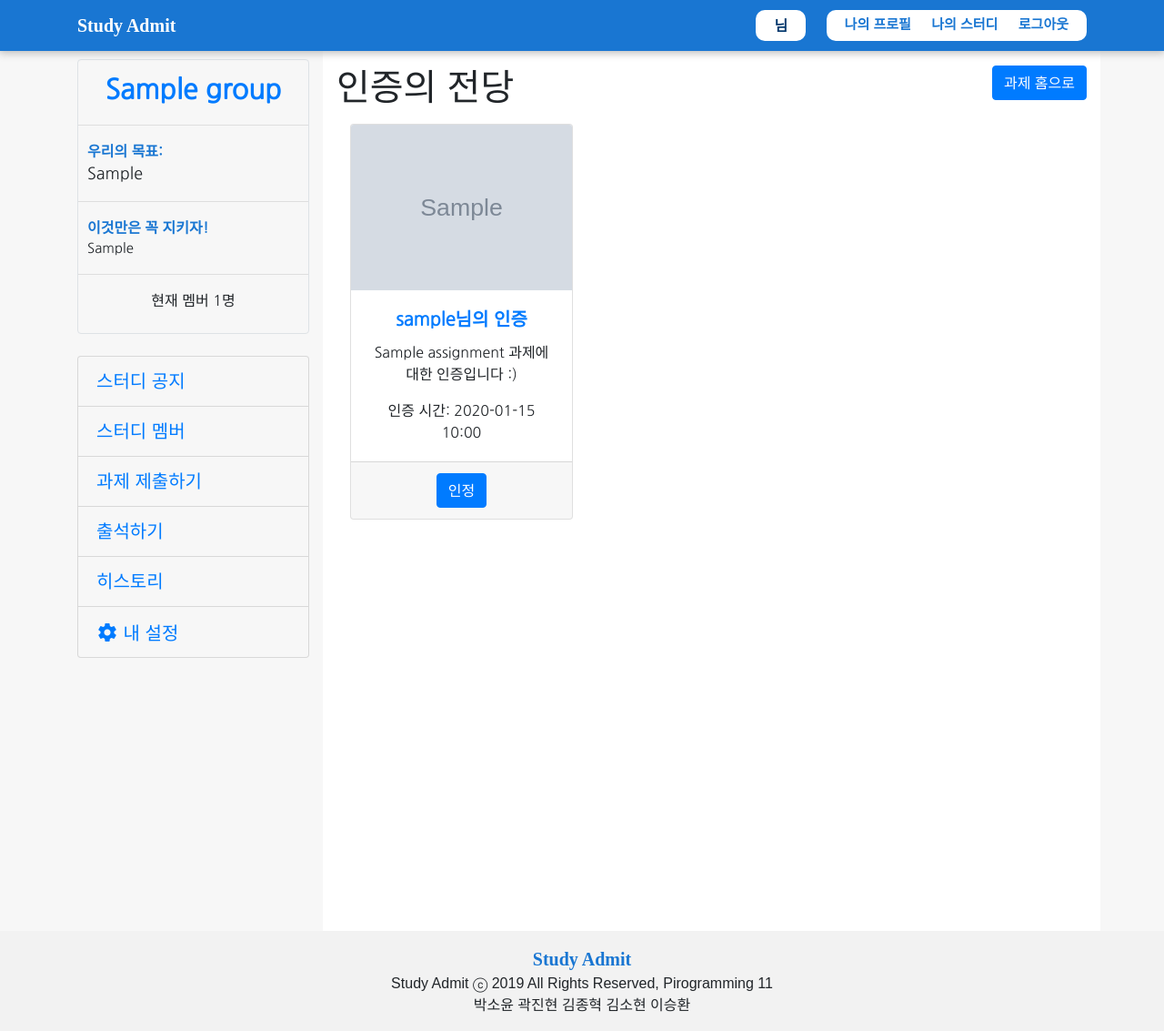
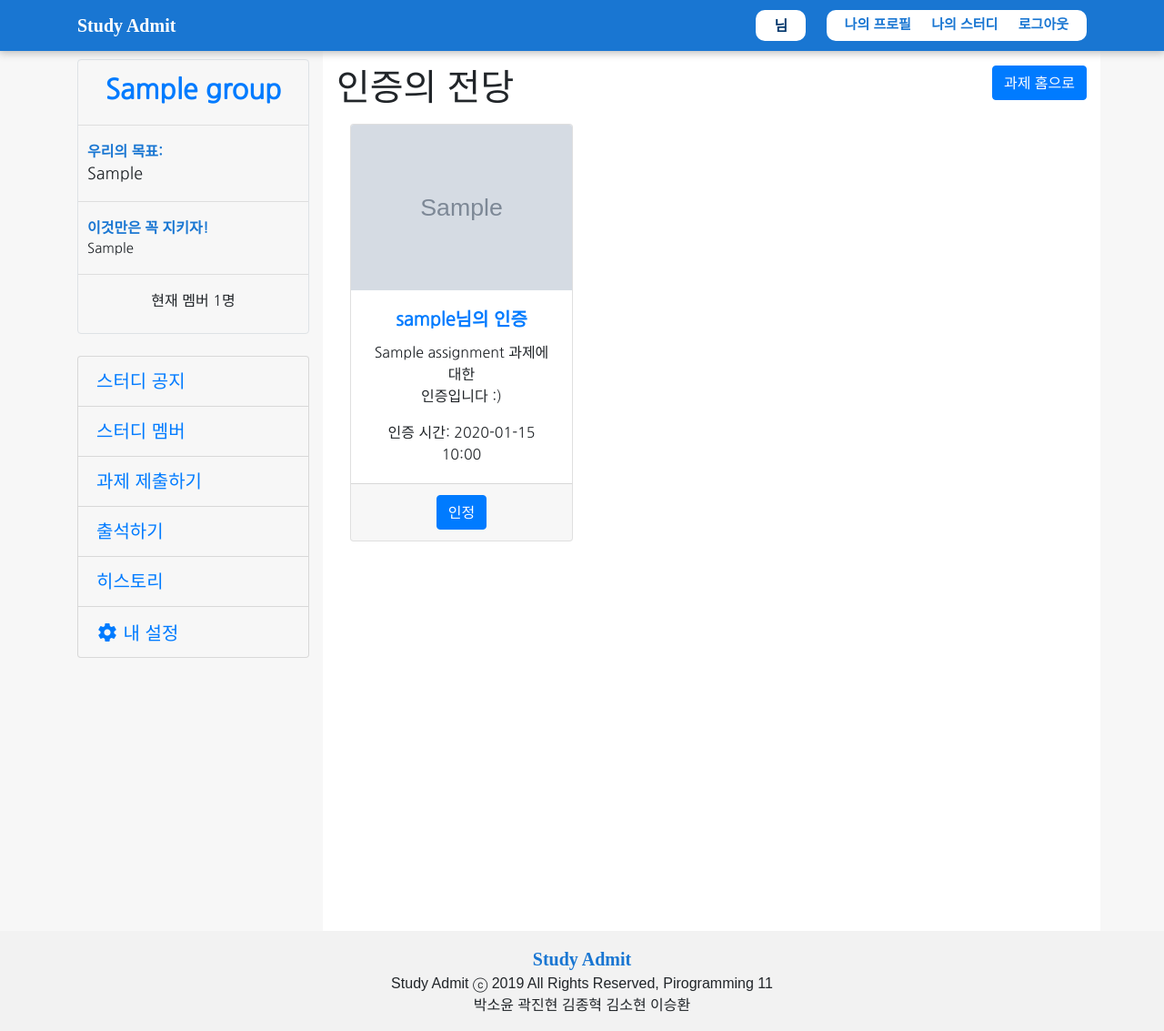
Before and after one commit to pirogramming/Admit-Study-Manager, a Django app: page /assignment/1/done_list/ in a window 1280 px wide. Shown: the whole page at 91% size. Run offline with Django 3.2, Linux system fonts and the light colour scheme; tables that the repository leaves empty hold one stand-in row (values such as "Sample post"); grey boxes marked "Sample" are stand-in pictures; some libraries are stand-ins or nearby versions; some web fonts are replaced.

Commit message:
줄바꿈

```diff
--- a/start/assignment/templates/assignment/done_list.html
+++ b/start/assignment/templates/assignment/done_list.html
@@ -14,7 +14,7 @@
                 <img src="{{ done.done_img.url }}" class="card-img-top">
                 <div class="card-body">
                     <h5 class="card-title" style="font-weight: bold"><a href="{% url "assignment:done_detail" done.id %}">{{ done.author }}{% if user == done.author%}(나){% endif %}님의 인증</a></h5>
-                <p class="card-text">{{ done.assignment.title }} 과제에 대한 인증입니다 :) </p>
+                <p class="card-text">{{ done.assignment.title }} 과제에 대한 <br/> 인증입니다 :) </p>
                 <p class="card-text">인증 시간: {{ done.created_at|date:"Y-m-d H:i" }}</p>
 
             </div>
```
